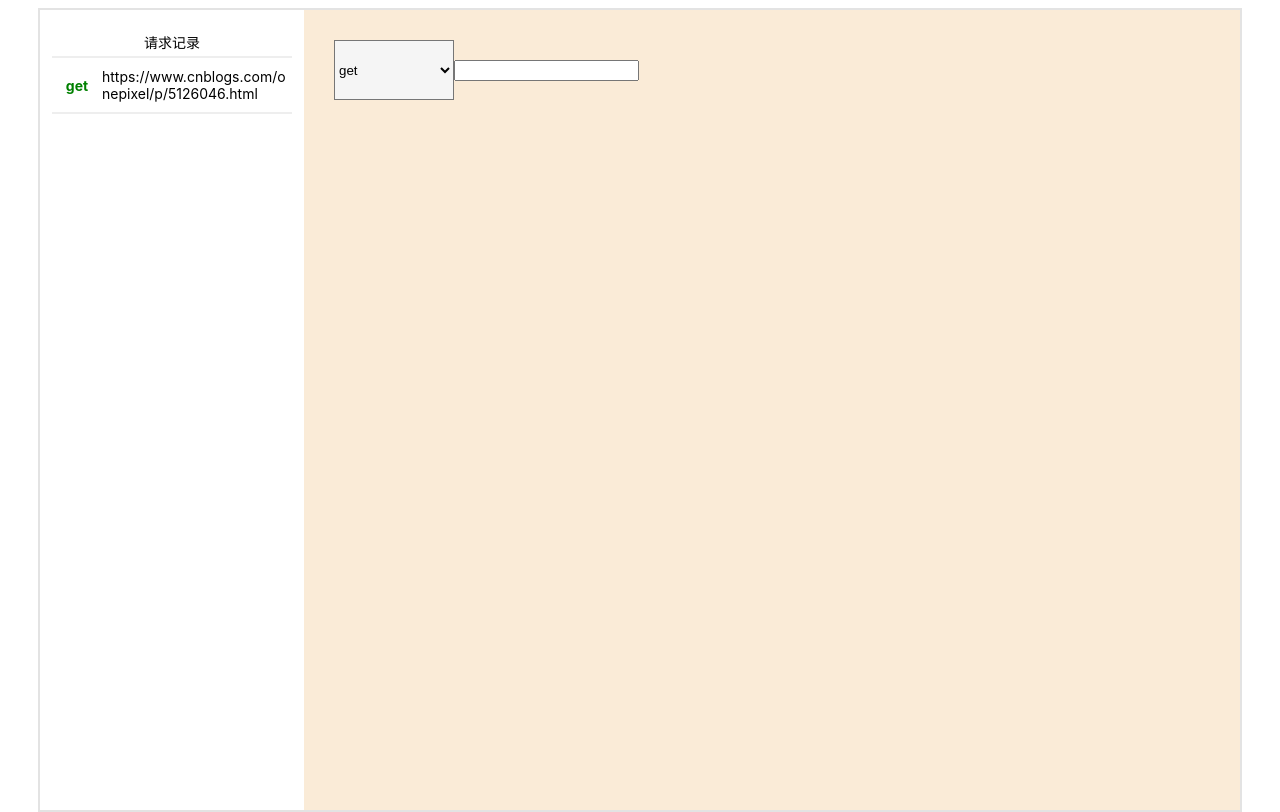
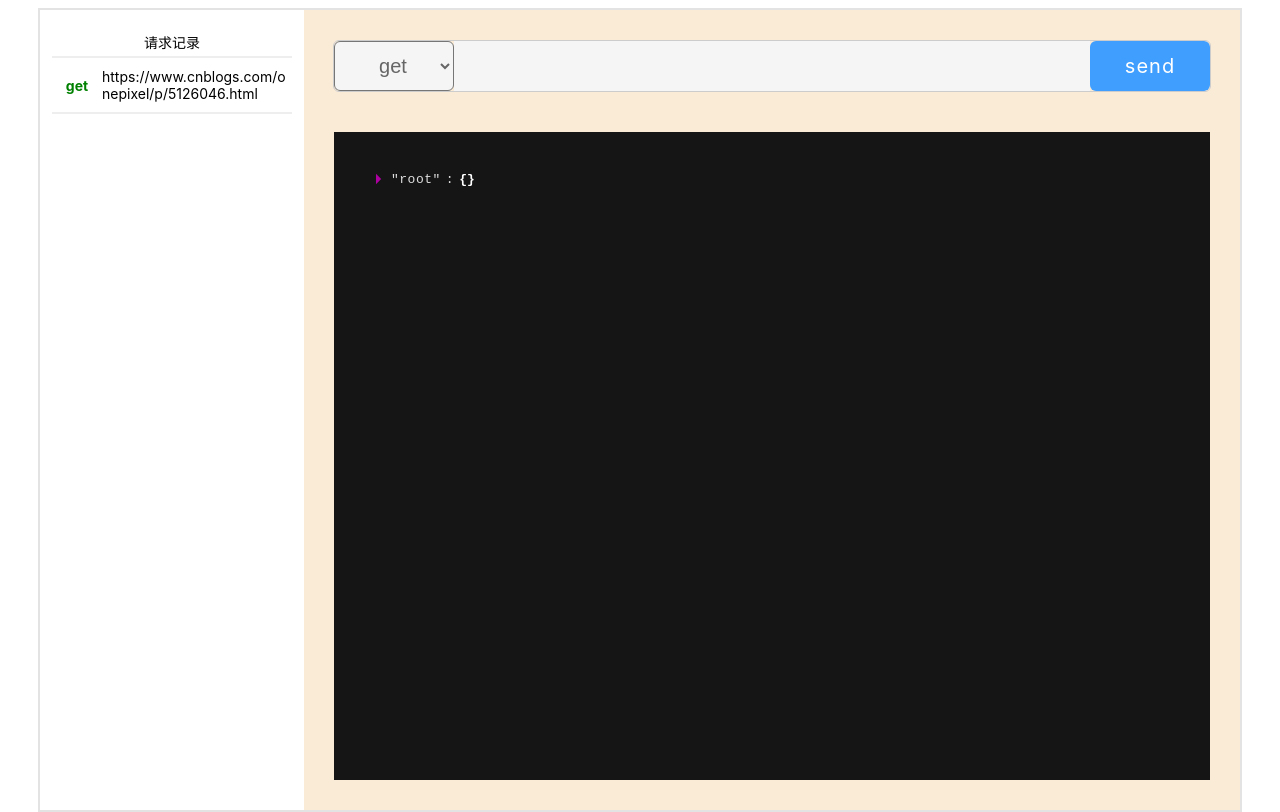
Before and after one commit to magicsli/postson, a React (Create React App) app: page / in a window 1280 px wide. Built offline with nearby package versions, Linux system fonts and the light colour scheme.

Commit message:
feat:添加json请求并显示

```diff
--- a/package.json
+++ b/package.json
@@ -6,8 +6,10 @@
     "@testing-library/jest-dom": "^5.11.4",
     "@testing-library/react": "^11.1.0",
     "@testing-library/user-event": "^12.1.10",
+    "axios": "^0.21.0",
     "react": "^17.0.1",
     "react-dom": "^17.0.1",
+    "react-json-view": "^1.19.1",
     "react-scripts": "4.0.0",
     "web-vitals": "^0.2.4"
   },
--- a/src/component/Postson/index.css
+++ b/src/component/Postson/index.css
@@ -53,14 +53,63 @@
 }
 
 .content {
+    flex: 1;
+    display: flex;
+    flex-direction: column;
+    align-items: center;
     padding: 30px;
 }
 .request-container {
+    display: flex;
     width: 100%;
-    height: 60px;
+    height: 50px;
+    border: 1px solid #ccc;
+    border-radius: 6px;
+    overflow: hidden;
 }
-.methods-select {
+.methods-select,
+.methods-select option {
     width: 120px;
     height: 100%;
+    border-radius: 6px;
+    padding: 10px;
+    padding-left: 20px;
+    line-height: 24px;
+    text-align: center;
+    box-sizing: border-box;
+    background-color: #f5f5f5;
+    color: #666;
+    font-size: 20px;
+    text-align: center;
+    outline: none;
+}
+.url-input {
+    flex: 1;
+    height: 100%;
+    padding:0 20px;
+    border: none;
+    outline: none;
+    font-size: 16px;
+    color: #666;
     background-color: #f5f5f5;
 }
+.send-btn {
+    display: flex;
+    justify-content: center;
+    align-items: center;
+    width: 120px;
+    height: 100%;
+    background-color: #409EFF;
+    border-radius: 6px;
+    font-size: 20px;
+    color: #fff;
+    letter-spacing: 1px;
+}
+.json-content {
+    flex: 1;
+    margin-top: 40px;
+    width: 100%;
+    height: 300px;
+    overflow: hidden;
+    text-align: left;
+}
--- a/src/component/Postson/index.jsx
+++ b/src/component/Postson/index.jsx
@@ -1,11 +1,19 @@
-import React, { useState, useEffect } from 'react'
+import React, { useState, useEffect} from 'react'
+import axios from 'axios'
 import "./index.css"
-const initHistory = [
+import { isLink } from '../../utils/index'
+import ReactJson from 'react-json-view'
+const initHistory = JSON.parse(localStorage.getItem("historyList"))  || [
     {
         methods:'get',
         url:'https://www.cnblogs.com/onepixel/p/5126046.html'
     }
 ]
+
+const initSend = {
+    methods: 'get',
+    url: ''
+}
 
 /**
  * 为不同的请求方式设置不同颜色
@@ -23,15 +31,60 @@ function methodsColor(methods) {
 }
 
 export default function Postson() {
-    const [count, setCount] = useState(0);
     const [historyList, setHistoryList] = useState(initHistory);
-    return (<div className="postson-container" onClick={() => setCount(count + 1)}>
+    const [send, setSend] = useState(initSend);
+    const [jsonResulet, serJsonResult] = useState({});
+    const handleSend = async () => {
+        if (!isLink(send.url)) {
+            alert("请输入正确的url");
+            console.warn("请输入正确的url");
+            return;
+        }
+        try {
+          const result =  await axios[send.methods](send.url);
+          // 请求成功, 记录此次记录
+          setHistoryList(historyList => {
+              return [send, ...historyList]
+          })
+          // 设置json显示结果
+          serJsonResult(result)
+
+        // 保存数据到缓存中
+        localStorage.setItem("historyList", JSON.stringify(historyList.slice(0, 12)))
+
+        } catch (error) {
+            console.warn(error)
+        }
+
+    }
+
+    const handleMethodsChange = (e) => {
+        setSend({
+            url: send.url,
+            methods:e.target.value
+          })
+    }
+
+    const handleUrlChange = (e) => {
+        setSend({
+            url: e.target.value,
+            methods: send.methods
+          })
+    }
+
+    const handleResetSend = (index) => {
+        setSend(historyList[index])
+        serJsonResult({})
+    }
+
+
+    return (<div className="postson-container">
       <div className="aside">
           <div className="aside-item-title">
             请求记录
           </div>
           {
-            historyList.map(item => (<div className="aside-item">
+            historyList.map((item, index) => (<div className="aside-item" key={index} onClick={() => handleResetSend(index)}>
               <div className="methods" style={{color: methodsColor(item.methods)}}>{item.methods}</div>
               <div className="url">{item.url}</div>
             </div>))
@@ -40,12 +93,24 @@ export default function Postson() {
       </div>
       <div className="content">
           <div className="request-container">
-              <select className='methods-select'>
-                  <option>get</option>
-                  <option>post</option>
-                  <option>put</option>
+              <select className='methods-select' value={send.methods} onChange={handleMethodsChange}>
+                  <option value="get">get</option>
+                  {/* <option value="post">post</option> */}
+                  {/* <option value="put">put</option> */}
+                  {/* <option value="delete">delete</option> */}
               </select>
-              <input type='url' className="url-input"></input>
+              <input type='url' value={send.url} onChange={handleUrlChange} className="url-input"></input>
+              <div className='send-btn' onClick={handleSend}>send</div>
+          </div>
+          <div className="json-content">
+              <ReactJson
+                indentWidth="4"
+                enableClipboard={false}
+                displayObjectSize={false}
+                collapsed="3"
+                displayDataTypes={false}
+                style={ {height: "100%",padding: "40px", boxSizing: "border-box", outline:"none"}}
+                className="json-box"  theme="summerfruit" src={jsonResulet} />
           </div>
       </div>
     </div>)
--- /dev/null
+++ b/src/utils/index.js
@@ -0,0 +1,8 @@
+
+  /**
+ * 链接正则
+ * @param {*} link
+ */
+export function isLink(link) {
+    return /http(|s):\/\/.*$/.test(link)
+  }
```
Also changed, not shown: 1 other file (tests, documents, lock files or other folders).
